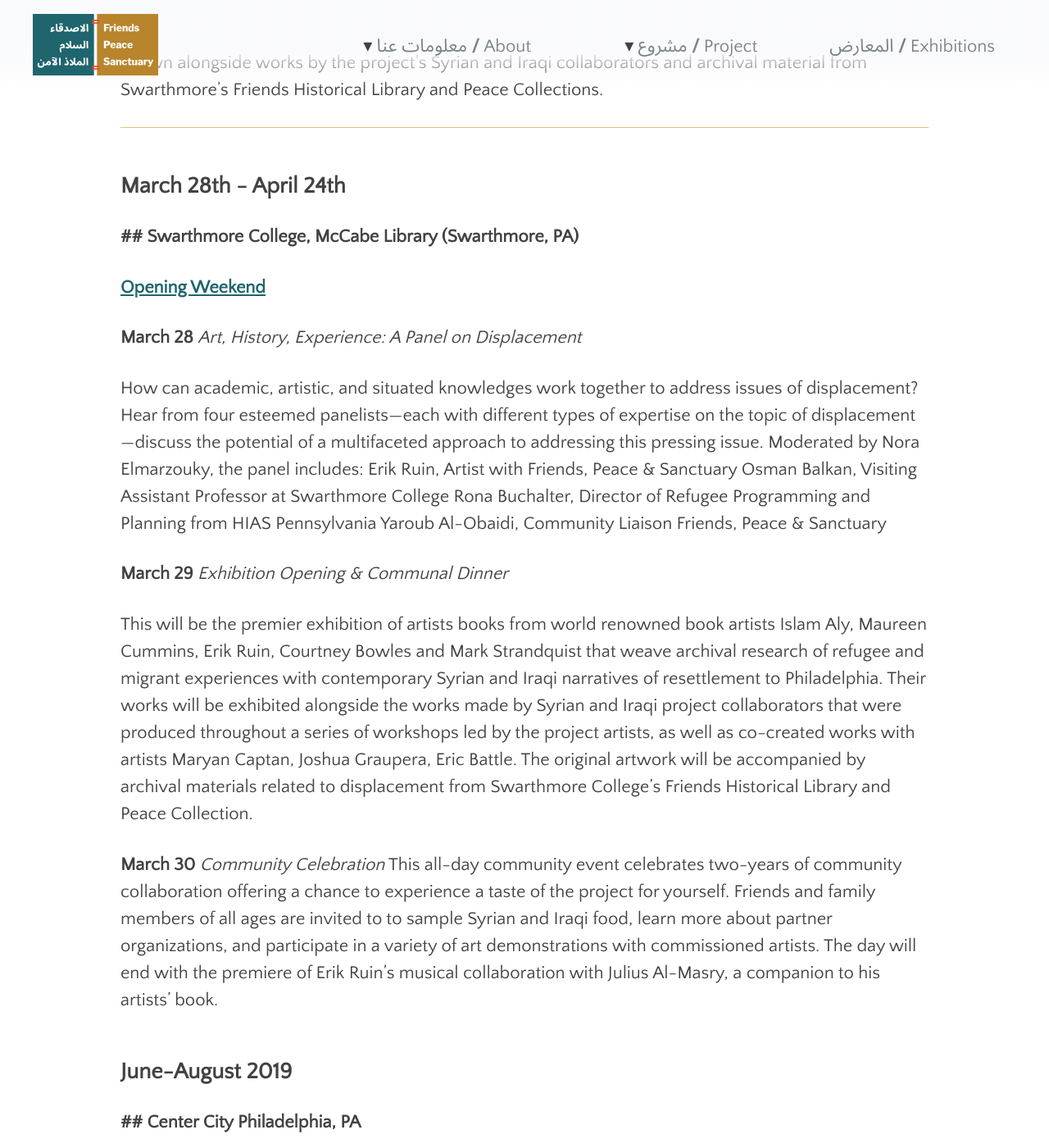
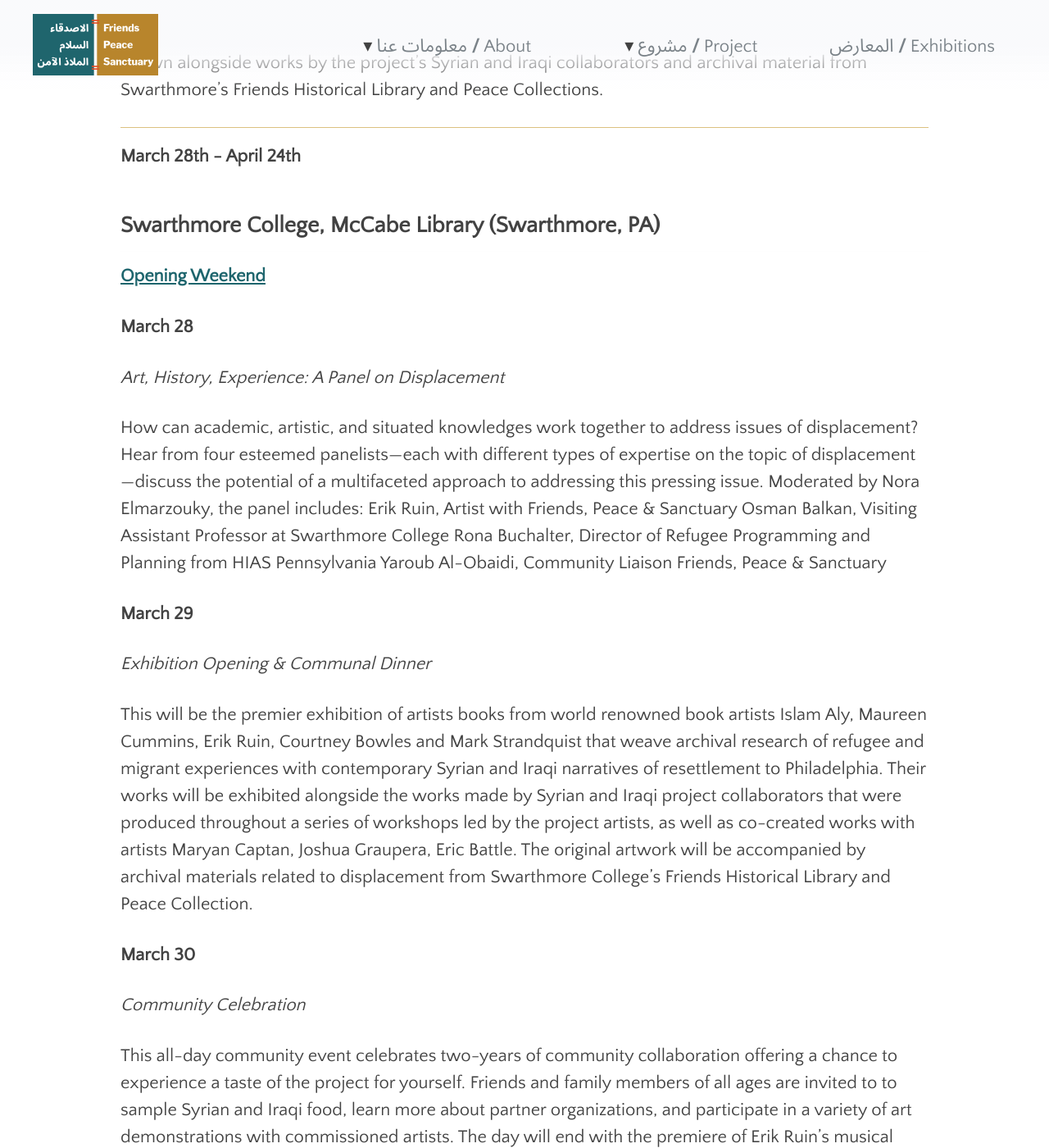
Before and after one commit to swat-ds/fps.swarthmore.edu, a Jekyll site: the page built from _posts/2018-10-03-upcoming-exhibitions-2019.md, in a window 1280 px wide and 1400 px high, scrolled down 810 px. Shown: the whole window at 82% size. Built offline with Jekyll 4.4.1, drawn with Linux system fonts in a browser that asks for light colours; some of the changed text lies outside the part shown.

Commit message:
Update 2018-10-03-upcoming-exhibitions-2019.md

```diff
--- a/_posts/2018-10-03-upcoming-exhibitions-2019.md
+++ b/_posts/2018-10-03-upcoming-exhibitions-2019.md
@@ -60,17 +60,17 @@ gallery:
 ---
 Friends, Peace, and Sanctuary Exhibitions will explore how art that combines scholarly and experiential ways of knowing can build understanding of current issues. Featuring commissioned works by book artists Islam Aly, Maureen Cummins, Erik Ruin, Courtney Bowles and Mark Strandquist, exhibitions bring together historical and contemporary experiences of seeking refuge. These commissioned works will be shown alongside works by the project’s Syrian and Iraqi collaborators and archival material from Swarthmore’s Friends Historical Library and Peace Collections.
 
-
 <hr/>
 
+### **March 28th - April 24th**
 
-## **March 28th - April 24th**
+## **Swarthmore College, McCabe Library (Swarthmore, PA)**
 
-**## Swarthmore College, McCabe Library (Swarthmore, PA)**
 
 **[Opening Weekend](https://www.swarthmore.edu/cooper-series/friends-peace-and-sanctuary)**
 
 **March 28**
+
 _Art, History, Experience: A Panel on Displacement_
 
 How can academic, artistic, and situated knowledges work together to address issues of displacement? Hear from four esteemed panelists—each with different types of expertise on the topic of displacement—discuss the potential of a multifaceted approach to addressing this pressing issue.
@@ -81,37 +81,49 @@ How can academic, artistic, and situated knowledges work together to address iss
 	Yaroub Al-Obaidi, Community Liaison Friends, Peace & Sanctuary
 
 **March 29**
+
 _Exhibition Opening & Communal Dinner_
 
 This will be the premier exhibition of artists books from world renowned book artists Islam Aly, Maureen Cummins, Erik Ruin, Courtney Bowles and Mark Strandquist that weave archival research of refugee and migrant experiences with contemporary Syrian and Iraqi narratives of resettlement to Philadelphia. Their works will be exhibited alongside the works made by Syrian and Iraqi project collaborators that were produced throughout a series of workshops led by the project artists, as well as co-created works with artists Maryan Captan, Joshua Graupera, Eric Battle. The original artwork will be accompanied by archival materials related to displacement from Swarthmore College’s Friends Historical Library and Peace Collection.
 
 **March 30**
+
 _Community Celebration_
+
 This all-day community event celebrates two-years of community collaboration offering a chance to experience a taste of the project for yourself. Friends and family members of all ages are invited to to sample Syrian and Iraqi food, learn more about partner organizations, and participate in a variety of art demonstrations with commissioned artists. The day will end with the premiere of Erik Ruin’s musical collaboration with Julius Al-Masry, a companion to his artists’ book.
 
+<hr/>
 
-## **June-August 2019**
+### **June-August 2019**
 
-**## Center City Philadelphia, PA**
+## **Center City Philadelphia, PA**
 
 **[Twelve Gates Arts](http://www.twelvegatesarts.org/)**
+
 June 7th - August 15th
+
 _First Friday Opening:_ June 7th
 
 **[Parkway Central Free Library](http://www.freelibrary.org/)**
+
 June 7th - July 26th
 
 **[Philadelphia City Hall](http://creativephl.org/exhibitions/)**
+
 June 7th - August 2nd
-
-
-## **October 2019**
-**Brooklyn, New York**
-
-**[Booklyn](https://booklyn.org/)**
-October 5 - November 2
 
 
 <hr/>
 
+
+### **October 2019**
+
+## **Brooklyn, New York**
+
+**[Booklyn](https://booklyn.org/)**
+
+October 5 - November 2
+
+<hr/>
+
 Friends, Peace & Sanctuary is a collaboration between Swarthmore College Libraries and the Lang Center for Civic and Social Responsibility. Major support for Friends, Peace, and Sanctuary has been provided by The Pew Center for Arts and Heritage, with additional support from Swarthmore’s Cooper Series, Swarthmore College Libraries, the Lang Center for Civic and Social Responsibility, and the Andrew W. Mellon Foundation. [Sign up for our mailing list to receive updates on exhibitions and programming.](https://swarthmore.us17.list-manage.com/subscribe?u=9f8984ff586acfa1617f69c6e&id=c599b670ce)
```
